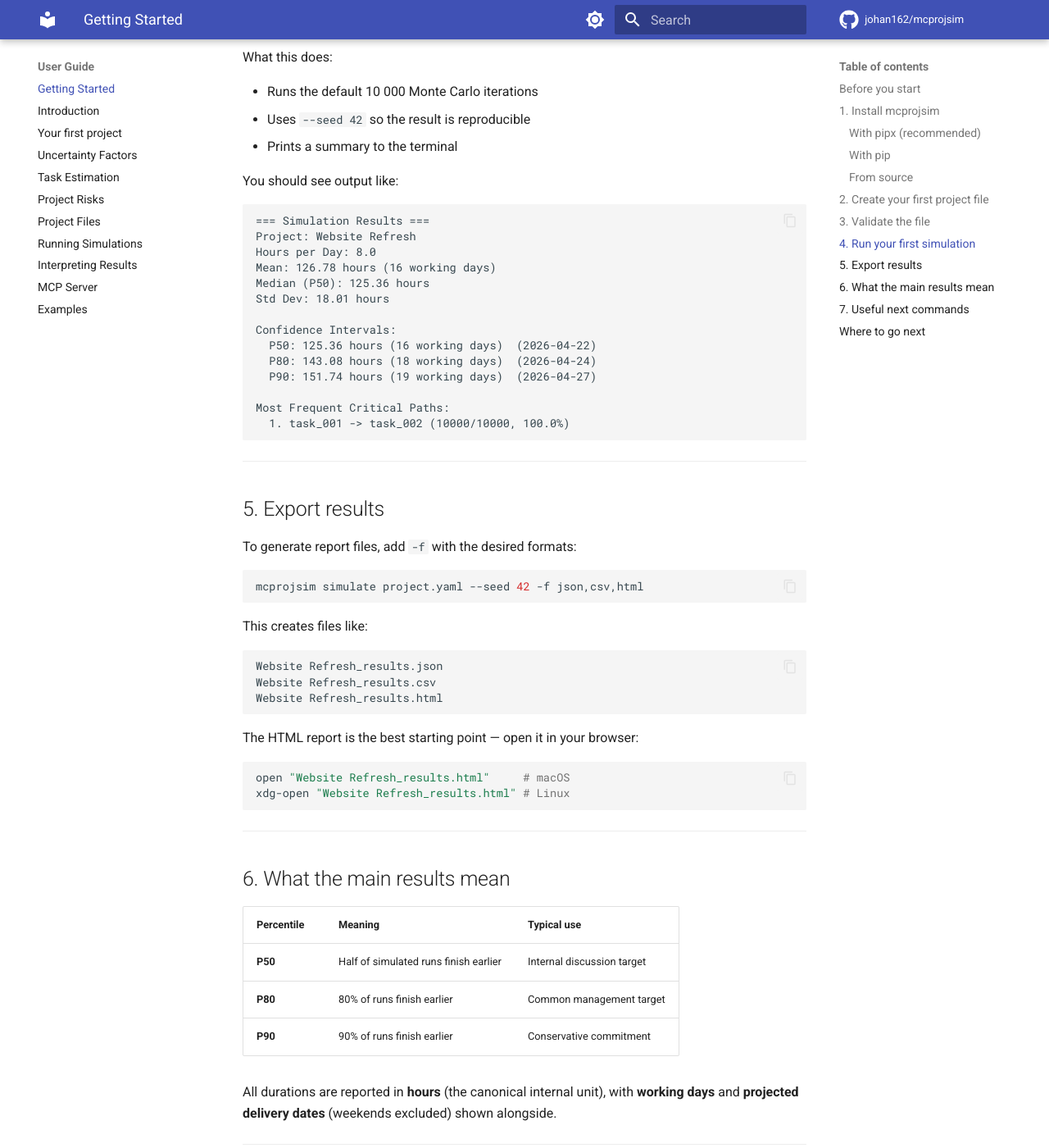
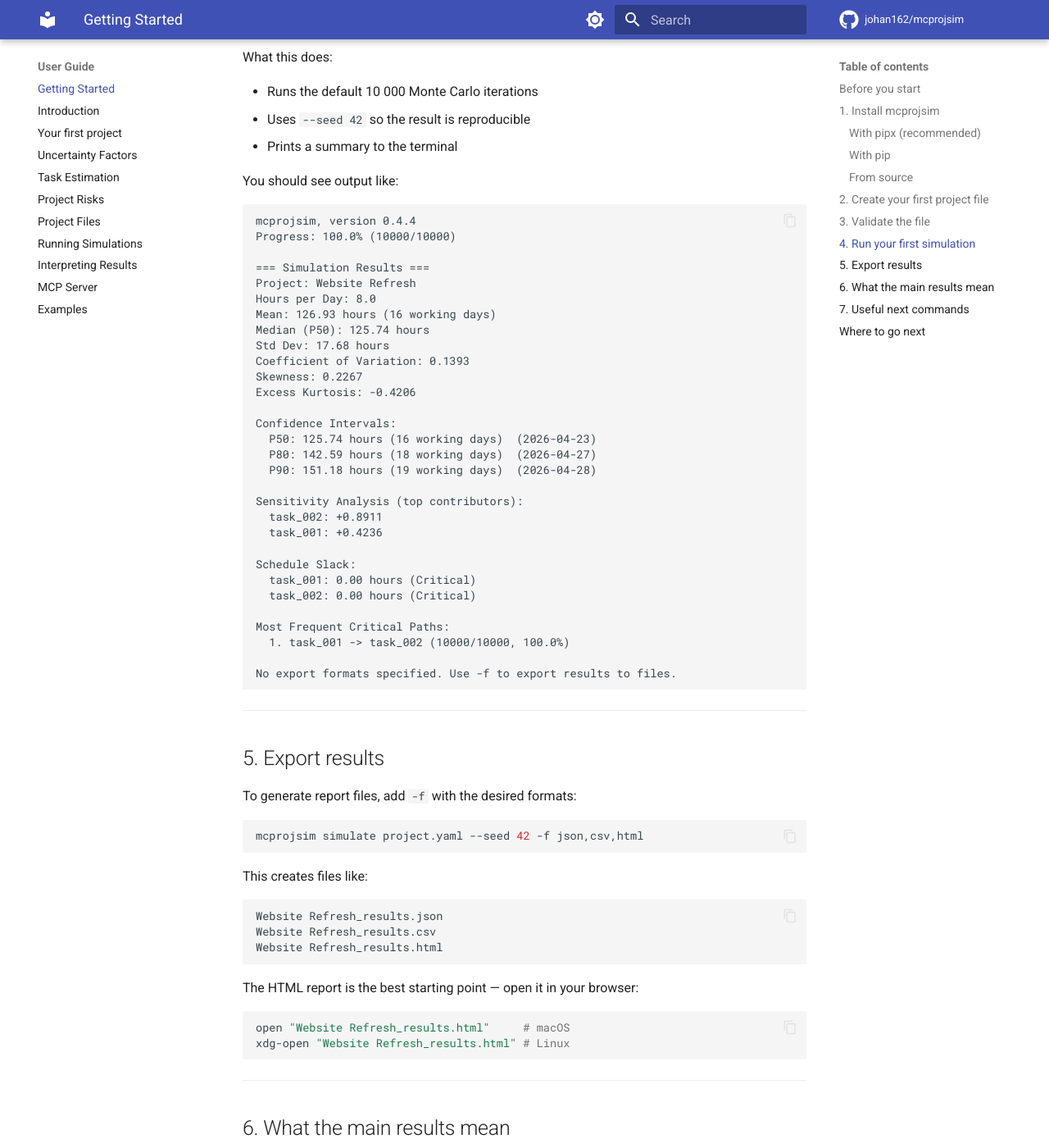
Before and after one commit to johan162/mcprojsim, an MkDocs documentation site: the page built from docs/user_guide/getting_started.md, in a window 1280 px wide and 1400 px high, scrolled down 2301 px. Shown: the whole window at 82% size. Built offline with MkDocs 1.6.1 and Material for MkDocs 9.7.7, drawn with Linux system fonts in a browser that asks for light colours; comment, search, counter and statistics services are not loaded.

Commit message:
Update example in getting started in user-guide

````diff
--- a/docs/user_guide/getting_started.md
+++ b/docs/user_guide/getting_started.md
@@ -147,20 +147,36 @@ What this does:
 You should see output like:
 
 ```text
+mcprojsim, version 0.4.4
+Progress: 100.0% (10000/10000)
+
 === Simulation Results ===
 Project: Website Refresh
 Hours per Day: 8.0
-Mean: 126.78 hours (16 working days)
-Median (P50): 125.36 hours
-Std Dev: 18.01 hours
+Mean: 126.93 hours (16 working days)
+Median (P50): 125.74 hours
+Std Dev: 17.68 hours
+Coefficient of Variation: 0.1393
+Skewness: 0.2267
+Excess Kurtosis: -0.4206
 
 Confidence Intervals:
-  P50: 125.36 hours (16 working days)  (2026-04-22)
-  P80: 143.08 hours (18 working days)  (2026-04-24)
-  P90: 151.74 hours (19 working days)  (2026-04-27)
+  P50: 125.74 hours (16 working days)  (2026-04-23)
+  P80: 142.59 hours (18 working days)  (2026-04-27)
+  P90: 151.18 hours (19 working days)  (2026-04-28)
+
+Sensitivity Analysis (top contributors):
+  task_002: +0.8911
+  task_001: +0.4236
+
+Schedule Slack:
+  task_001: 0.00 hours (Critical)
+  task_002: 0.00 hours (Critical)
 
 Most Frequent Critical Paths:
   1. task_001 -> task_002 (10000/10000, 100.0%)
+
+No export formats specified. Use -f to export results to files.
 ```
 
 ---
````
